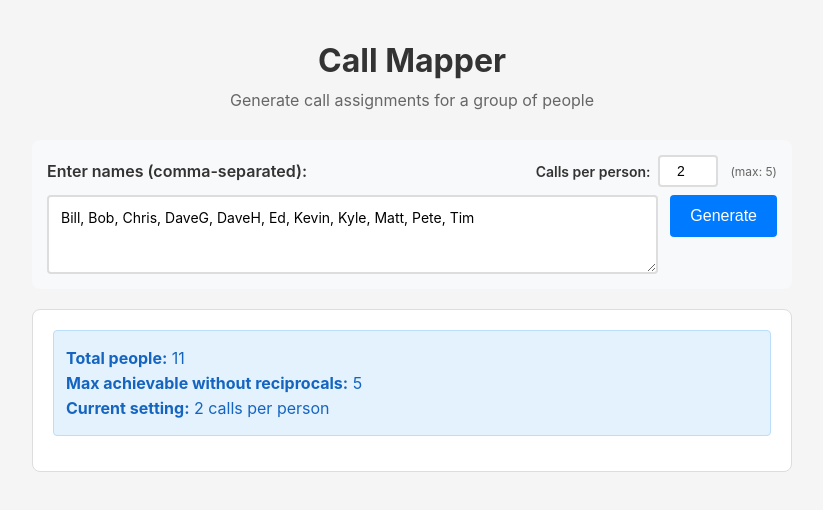
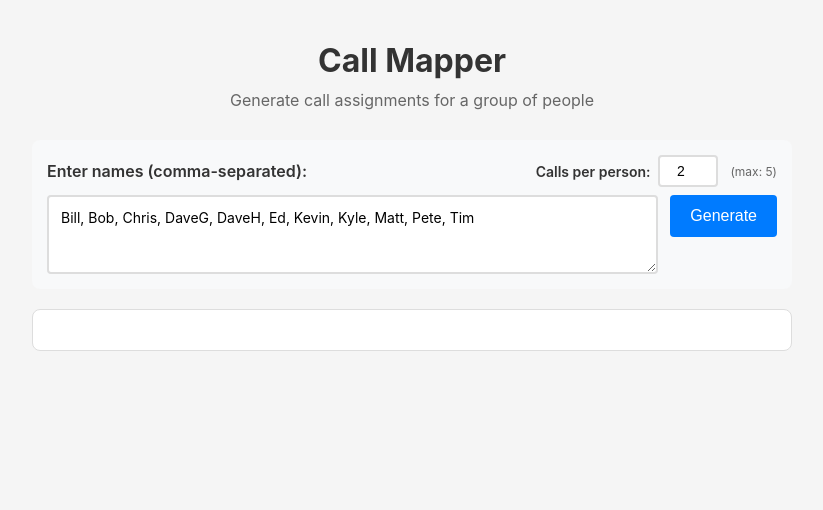
Before and after one commit to timbrownca/callmapper, a React (Create React App) app: page / in a window 1280 px wide. Shown: the top 510 px of the page, without its empty margins (228-1051 px from the left). Built offline with nearby package versions, Linux system fonts and the light colour scheme.

Commit message:
Remove stats area, keep only error messages and assignments

```diff
--- a/src/App.css
+++ b/src/App.css
@@ -125,25 +125,6 @@
   padding: 20px;
 }
 
-.info-section {
-  background: #e3f2fd;
-  border: 1px solid #bbdefb;
-  border-radius: 4px;
-  padding: 12px;
-  margin-bottom: 15px;
-  display: flex;
-  justify-content: space-between;
-  align-items: center;
-}
-
-.info-stats {
-  flex: 1;
-}
-
-.info-item {
-  margin: 5px 0;
-  color: #1565c0;
-}
 
 .error-section {
   margin-bottom: 20px;
--- a/src/App.tsx
+++ b/src/App.tsx
@@ -139,7 +139,6 @@ function App() {
   const [callsPerPerson, setCallsPerPerson] = useState<number>(2);
   const [assignments, setAssignments] = useState<Assignments>({});
   const [textList, setTextList] = useState<string>('');
-  const [maxCallsPerPerson, setMaxCallsPerPerson] = useState<number>(0);
   const [error, setError] = useState<string>('');
 
   // Calculate the maximum achievable calls based on current names
@@ -165,7 +164,6 @@ function App() {
 
     const result = assignCalls(nameList, callsPerPerson);
     setAssignments(result.assignments);
-    setMaxCallsPerPerson(result.maxCallsPerPerson);
     setError(result.error || '');
     setTextList(generateTextList(result.assignments));
   };
@@ -220,25 +218,6 @@ function App() {
 
         {nameList.length > 0 && (
           <div className="results-section">
-            <div className="info-section">
-              <div className="info-stats">
-                <div className="info-item">
-                  <strong>Total people:</strong> {nameList.length}
-                </div>
-                <div className="info-item">
-                  <strong>Max achievable without reciprocals:</strong> {maxAchievable}
-                </div>
-                <div className="info-item">
-                  <strong>Current setting:</strong> {callsPerPerson} calls per person
-                </div>
-                {Object.keys(assignments).length > 0 && (
-                  <div className="info-item">
-                    <strong>Maximum calls per person:</strong> {maxCallsPerPerson}
-                  </div>
-                )}
-              </div>
-            </div>
-
             {error && (
               <div className="error-section">
                 <div className="error-message">
@@ -251,11 +230,9 @@ function App() {
               <>
                 <div className="assignments-header">
                   <h2>Call Assignments</h2>
-              {Object.keys(assignments).length > 0 && (
                   <button onClick={copyToClipboard} className="copy-btn">
                     Copy to Clipboard
                   </button>
-              )}
                 </div>
                 <div className="assignments-list">
                   {Object.keys(assignments)
```
Lines whose indentation alone changed are shown as unchanged.
